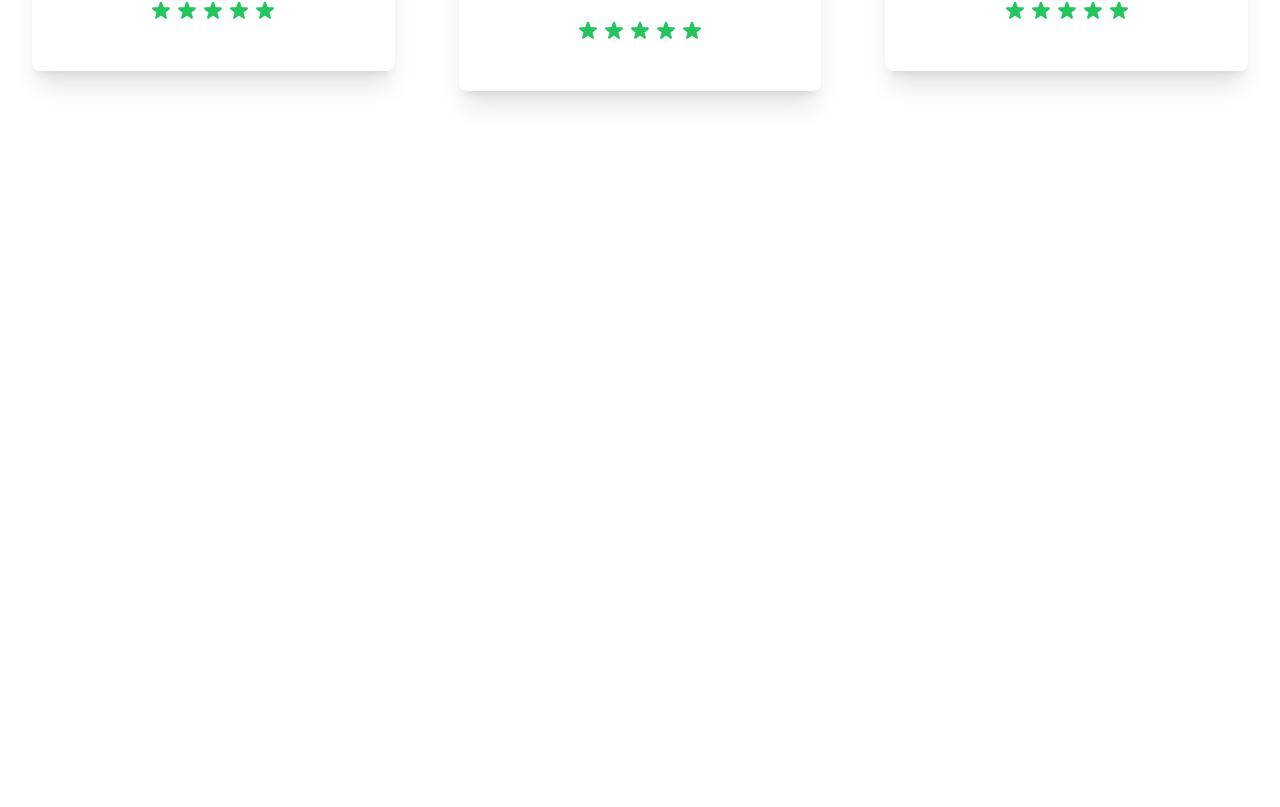
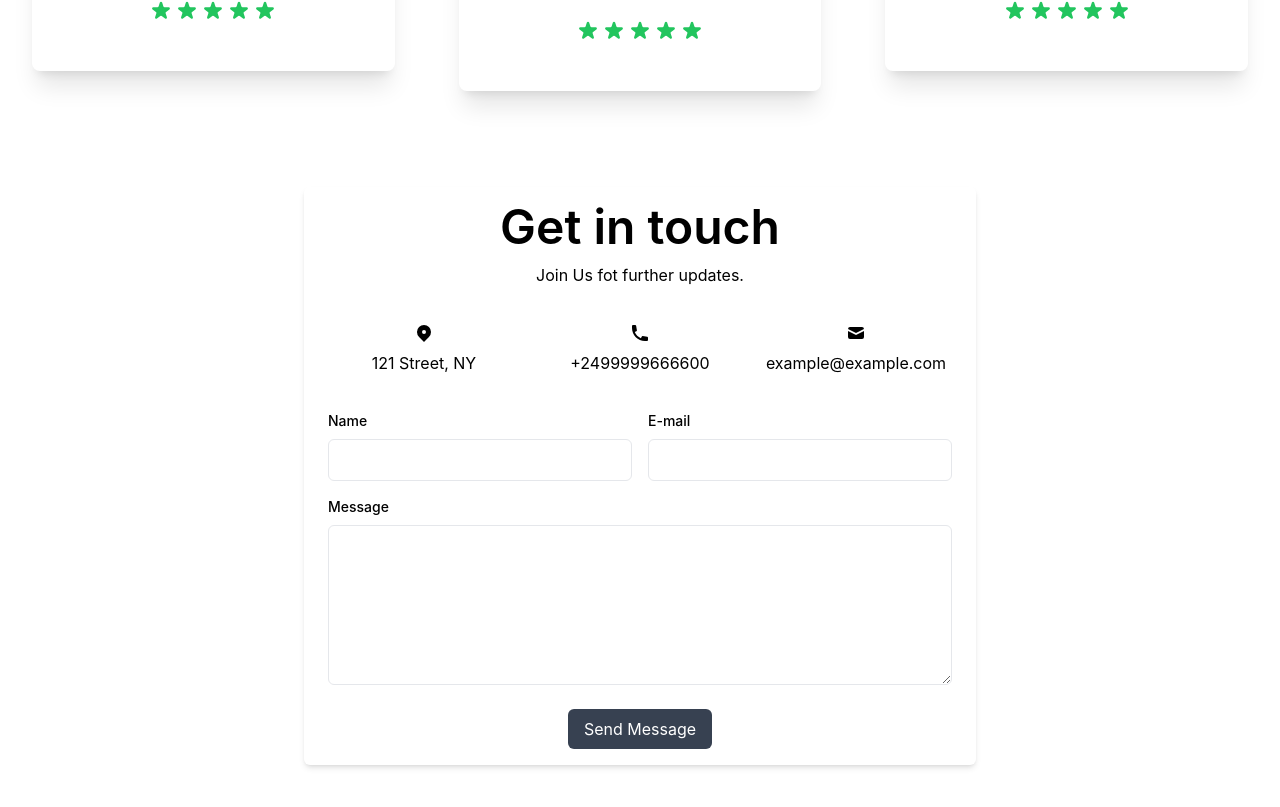
Before and after one commit to faazizpro/digital-course-landing-page, a React (Create React App) app: page / in a window 1280 px wide. Shown: the part 4144-4951 px from the top of the page. Before the commit the page ends 4331 px from the top, so only its background shows below. Built offline with nearby package versions, Linux system fonts and the light colour scheme.

Commit message:
CTA Section done

```diff
--- a/src/App.js
+++ b/src/App.js
@@ -1,5 +1,6 @@
 import About from './components/About/About';
 import Course from './components/Course/Course';
+import Cta from './components/CTA/Cta';
 import Header from './components/Header/Header';
 import Highlight from './components/Highlight/Highlight';
 import Testimonial from './components/Testimonial/Testimonial';
@@ -13,6 +14,7 @@ function App() {
         <About></About>
         <Course></Course>
         <Testimonial></Testimonial>
+        <Cta></Cta>
     </div>
   );
 }
--- /dev/null
+++ b/src/components/CTA/Cta.js
@@ -0,0 +1,72 @@
+import React from 'react';
+
+const Cta = () => {
+    return (
+        <div className='mb-20'>
+            <section class="w-full max-w-2xl px-6 py-4 mx-auto  rounded-md shadow-md  text-black">
+                <h2 class="text-3xl lg:text-5xl font-semibold text-center ">Get in touch</h2>
+
+                <p class="mt-3 text-center text-black ">
+                    Join Us fot further updates.
+                </p>
+
+                <div class="grid grid-cols-1 gap-6 mt-6 sm:grid-cols-2 md:grid-cols-3">
+                    <div class="flex flex-col items-center px-4 py-3 text-black transition-colors duration-300 transform rounded-md  hover:bg-blue-200 ">
+                        <svg class="w-5 h-5" xmlns="http://www.w3.org/2000/svg" viewBox="0 0 20 20" fill="currentColor">
+                            <path fill-rule="evenodd" d="M5.05 4.05a7 7 0 119.9 9.9L10 18.9l-4.95-4.95a7 7 0 010-9.9zM10 11a2 2 0 100-4 2 2 0 000 4z" clip-rule="evenodd" />
+                        </svg>
+
+                        <span class="mt-2">121 Street, NY</span>
+                    </div>
+
+                    <div class="flex flex-col items-center px-4 py-3 text-black transition-colors duration-300 transform rounded-md  hover:bg-blue-200 dark:hover:bg-blue-500">
+                        <svg class="w-5 h-5" xmlns="http://www.w3.org/2000/svg" viewBox="0 0 20 20" fill="currentColor">
+                            <path d="M2 3a1 1 0 011-1h2.153a1 1 0 01.986.836l.74 4.435a1 1 0 01-.54 1.06l-1.548.773a11.037 11.037 0 006.105 6.105l.774-1.548a1 1 0 011.059-.54l4.435.74a1 1 0 01.836.986V17a1 1 0 01-1 1h-2C7.82 18 2 12.18 2 5V3z" />
+                        </svg>
+
+                        <span class="mt-2">+2499999666600</span>
+                    </div>
+
+                    <div class="flex flex-col items-center px-4 py-3  transition-colors duration-300 transform rounded-md text-black hover:bg-blue-200 dark:hover:bg-blue-500">
+                        <svg class="w-5 h-5" xmlns="http://www.w3.org/2000/svg" viewBox="0 0 20 20" fill="currentColor">
+                            <path d="M2.003 5.884L10 9.882l7.997-3.998A2 2 0 0016 4H4a2 2 0 00-1.997 1.884z" />
+                            <path d="M18 8.118l-8 4-8-4V14a2 2 0 002 2h12a2 2 0 002-2V8.118z" />
+                        </svg>
+
+                        <span class="mt-2">example@example.com</span>
+                    </div>
+                </div>
+
+                <div class="mt-6 ">
+                    <div class="items-center -mx-2 md:flex">
+                        <div class="w-full mx-2">
+                            <label class="block mb-2 text-sm font-medium ">Name</label>
+
+                            <input class="block w-full px-4 py-2 text-gray-700 bg-white border rounded-md  dark:text-gray-300 dark:border-gray-600 focus:border-blue-400 focus:ring-blue-300 dark:focus:border-blue-300 focus:outline-none focus:ring focus:ring-opacity-40" type="text"/>
+                        </div>
+
+                        <div class="w-full mx-2 mt-4 md:mt-0">
+                            <label class="block mb-2 text-sm font-medium ">E-mail</label>
+
+                            <input class="block w-full px-4 py-2 text-gray-700 bg-white border rounded-md  dark:text-gray-300 dark:border-gray-600 focus:border-blue-400 focus:ring-blue-300 dark:focus:border-blue-300 focus:outline-none focus:ring focus:ring-opacity-40" type="email"/>
+                        </div>
+                    </div>
+
+                    <div class="w-full mt-4">
+                        <label class="block mb-2 text-sm font-medium ">Message</label>
+
+                        <textarea class="block w-full h-40 px-4 py-2 text-gray-700 bg-white border rounded-md  dark:text-gray-300 dark:border-gray-600 focus:border-blue-400 dark:focus:border-blue-300 focus:outline-none focus:ring focus:ring-blue-300 focus:ring-opacity-40"></textarea>
+                    </div>
+
+                    <div class="flex justify-center mt-6">
+                        <button class="px-4 py-2 text-white transition-colors duration-300 transform bg-gray-700 rounded-md hover:bg-gray-600 focus:outline-none focus:bg-gray-600">Send
+                            Message
+                        </button>
+                    </div>
+                </div>
+            </section>
+        </div>
+    );
+};
+
+export default Cta;
```
